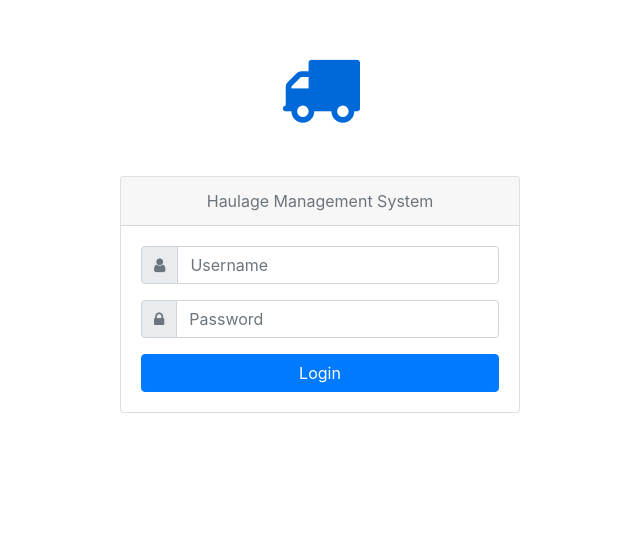
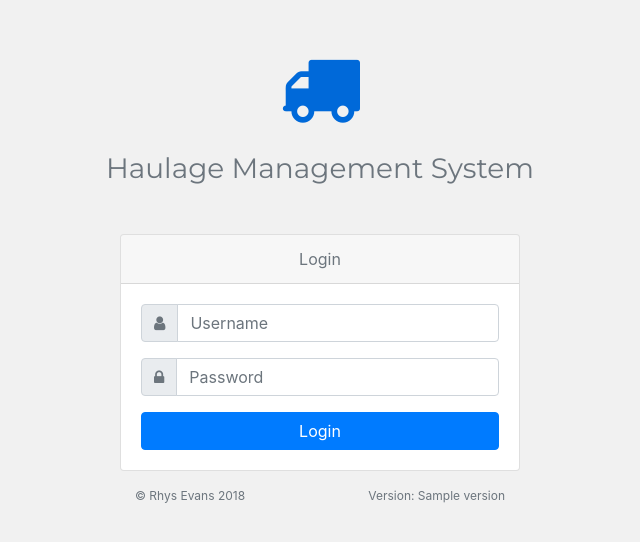
Before and after one commit to rhys3010/haulage_management_system, a PHP site: template templates/login.twig in a window 1280 px wide. Shown: the top 542 px of the page, without its empty margins (320-960 px from the left). Run offline with PHP 8.4, Linux system fonts and the light colour scheme; the template is opened without the code that fills it: most values are stand-ins (such as "Sample title", 1, 10 or a date in 2020); some libraries are stand-ins or nearby versions.

Commit message:
Tweaks to login page

```diff
--- a/config/settings.php
+++ b/config/settings.php
@@ -11,6 +11,9 @@ $settings = [];
 // Slim settings
 $settings['displayErrorDetails'] = true;
 $settings['determineRouteBeforeAppMiddleware'] = true;
+
+// Project Settings
+$settings['version'] = '0.01';
 
 // Path settings
 $settings['root'] = dirname(__DIR__);
--- a/public/css/haulage-management.min.css
+++ b/public/css/haulage-management.min.css
@@ -1 +1 @@
-.card-login{max-width:25em}
+.card-login{max-width:25em}.footnote{max-width:25em}.footnote div{font-size:12px}body{background-color:#f1f1f1}h1,h2,h3,h4,h5,h6{font-family:Montserrat,'Helvetica Neue',Helvetica,Arial,sans-serif}
--- a/public/scss/_global.scss
+++ b/public/scss/_global.scss
@@ -0,0 +1,12 @@
+body{
+  background-color: $background-color;
+}
+
+h1,
+h2,
+h3,
+h4,
+h5,
+h6 {
+  @include heading-font;
+}
--- a/public/scss/_login.scss
+++ b/public/scss/_login.scss
@@ -1,3 +1,11 @@
 .card-login{
   max-width: 25em;
 }
+
+.footnote{
+  max-width: 25em;
+}
+
+.footnote div{
+  font-size: 12px;
+}
--- a/public/scss/_mixins.scss
+++ b/public/scss/_mixins.scss
@@ -0,0 +1,7 @@
+@mixin sans-serif-font() {
+  font-family: 'Open Sans', 'Helvetica Neue', Arial, sans-serif;
+}
+
+@mixin heading-font {
+  font-family: 'Montserrat', 'Helvetica Neue', Helvetica, Arial, sans-serif;
+}
--- a/public/scss/_variables.scss
+++ b/public/scss/_variables.scss
@@ -23,6 +23,8 @@ $green: #28a745 !default;
 $teal: #20c997 !default;
 $cyan: #17a2b8 !default;
 
+$background-color: #f1f1f1 !default;
+
 // Spacing Variables
 // Change below variable if the height of the navbar changes
 $navbar-base-height: 56px;
--- a/templates/login.twig
+++ b/templates/login.twig
@@ -9,6 +9,8 @@
   <meta name="author" content="">
   <base href="{{ base_url('') }}/"/>
   <title>Haulage Management System</title>
+  <link href='https://fonts.googleapis.com/css?family=Open+Sans:300italic,400italic,600italic,700italic,800italic,400,300,600,700,800' rel='stylesheet' type='text/css'>
+  <link href="https://fonts.googleapis.com/css?family=Montserrat:400,700" rel="stylesheet" type="text/css">
   <!-- Bootstrap core CSS-->
   <link href="css/bootstrap.min.css" rel="stylesheet" type"text/css">
   <link href="css/font-awesome.min.css" rel="stylesheet" type="text/css">
@@ -23,13 +25,14 @@
 <body>
   <div class="container text-center mt-5">
     <i class="fa fa-5x fa-truck" style="color: #0069d9;"></i>
+    <h3 class="mt-4 text-muted">Haulage Management System</h3>
   </div>
   <div class="container">
     <div class="card card-login mx-auto mt-5">
-      <div class="card-header text-center text-muted">Haulage Management System</div>
+      <div class="card-header text-muted text-center">Login</div>
       <div class="card-body">
         <form>
-          <div class="input-group mb-3">
+          <div class="input-group mb-3 success">
             <div class="input-group-prepend">
               <span class="input-group-text"><i class="fa fa-user text-muted"></i></span>
             </div>
@@ -46,6 +49,12 @@
       </div>
     </div>
   </div>
+  <div class="container footnote mt-3 mx-auto text-muted">
+    <div class="row">
+      <div class="col text-left">&copy; Rhys Evans 2018</div>
+      <div class="col text-right">Version: {{ version }}</div>
+    </div>
+  </div>
 </body>
 
 </html>
```
Also changed, not shown: config/routes.php (+6 -2 lines), public/css/haulage-management.css (+21 -0 lines).
